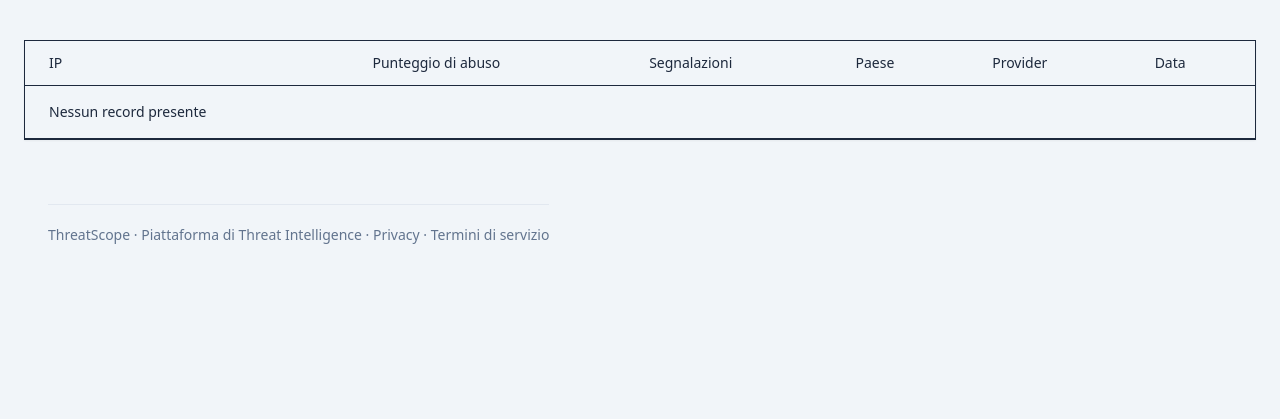
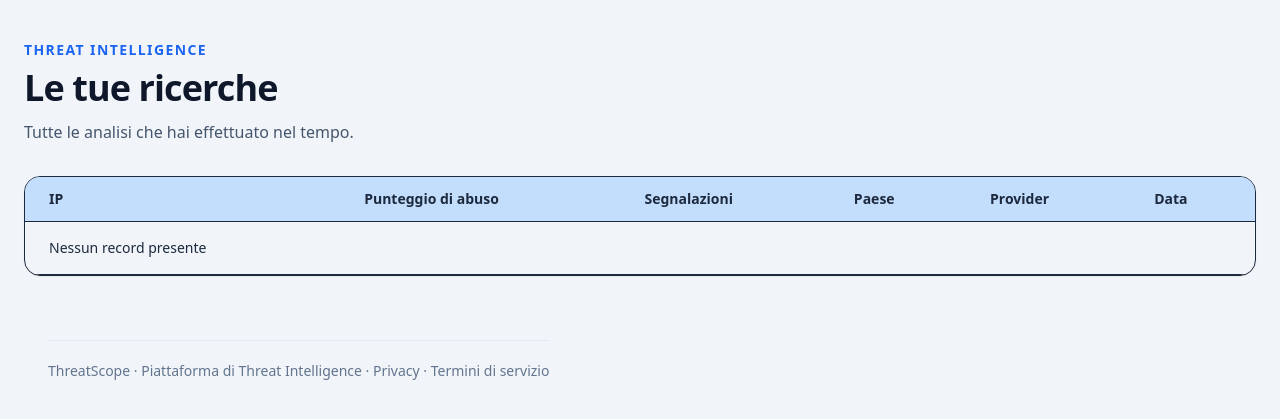
Before and after one commit to T-Virginia/ThreatScope, a Laravel app: page /history in a window 1280 px wide. Shown: the part 71-490 px from the top of the page. Run offline with Laravel 12, Linux system fonts and the light colour scheme; a user stored in the database is signed in; data comes from the database, SQL or seed files in the repository; data that the repository does not hold is empty; style sheets or scripts are compiled from the project's sources; parts of the project's set-up code (start-up, migrations or seed data) failed here and were passed over.

Commit message:
refactoring grafico tabella storico

```diff
--- a/resources/views/threats-history.blade.php
+++ b/resources/views/threats-history.blade.php
@@ -6,25 +6,40 @@
 <body class="min-h-screen bg-slate-100 font-sans text-slate-800">
     <x-navbar />
     <main class="mx-auto max-w-7xl px-6 py-10">
-        <div class="relative overflow-x-auto bg-neutral-primary-soft shadow-xs rounded-base border border-default">
+        <section class="mb-8">
+            <p class="mb-2 text-sm font-semibold uppercase tracking-widest text-blue-600">
+                Threat Intelligence
+            </p>
+            <h1 class="text-3xl font-bold tracking-tight text-slate-900 md:text-4xl">
+                Le tue ricerche
+            </h1>
+            <p class="mt-3 max-w-2xl text-slate-600">
+                Tutte le analisi che hai effettuato nel tempo.
+            </p>
+        </section>
+        <section>
+            <div
+                class="relative overflow-x-auto bg-neutral-primary-soft shadow-xs rounded-base border rounded-2xl border-default">
                 <table class="w-full text-sm text-left rtl:text-right text-body">
-                <thead class="text-sm text-body bg-neutral-secondary-soft border-b rounded-base border-default">
+                    <thead
+                        class="text-sm text-body bg-neutral-primary bg-blue-200 border-b rounded-base
+                        border-default">
                         <tr>
-                        <th scope="col" class="px-6 py-3 font-medium">
+                            <th scope="col" class="px-6 py-3 font-bold">
                                 IP
                             </th>
-                        <th scope="col" class="px-6 py-3 font-medium">
+                            <th scope="col" class="px-6 py-3 font-bold">
                                 Punteggio di abuso
                             </th>
-                        <th scope="col" class="px-6 py-3 font-medium">
+                            <th scope="col" class="px-6 py-3 font-bold">
                                 Segnalazioni
                             </th>
-                        <th scope="col" class="px-6 py-3 font-medium">
+                            <th scope="col" class="px-6 py-3 font-bold">
                                 Paese
                             </th>
-                        <th scope="col" class="px-6 py-3 font-medium">
+                            <th scope="col" class="px-6 py-3 font-bold">
                                 Provider </th>
-                        <th scope="col" class="px-6 py-3 font-medium">
+                            <th scope="col" class="px-6 py-3 font-bold">
                                 Data
                             </th>
                         </tr>
@@ -32,7 +47,7 @@
                     <tbody>
                         @if (count($records))
                             @foreach ($records as $record)
-                            <tr class="bg-neutral-primary border-b border-default">
+                                <tr class="bg-neutral-primary border-b bg-blue-100 border-default">
                                     <th scope="row" class="px-6 py-4 font-medium text-heading whitespace-nowrap">
                                         {{ $record->ip_address }}
                                     </th>
@@ -63,6 +78,7 @@
                     </tbody>
                 </table>
             </div>
+        </section>
         <x-footer />
     </main>
 </body>
```
Lines whose indentation alone changed are shown as unchanged.
